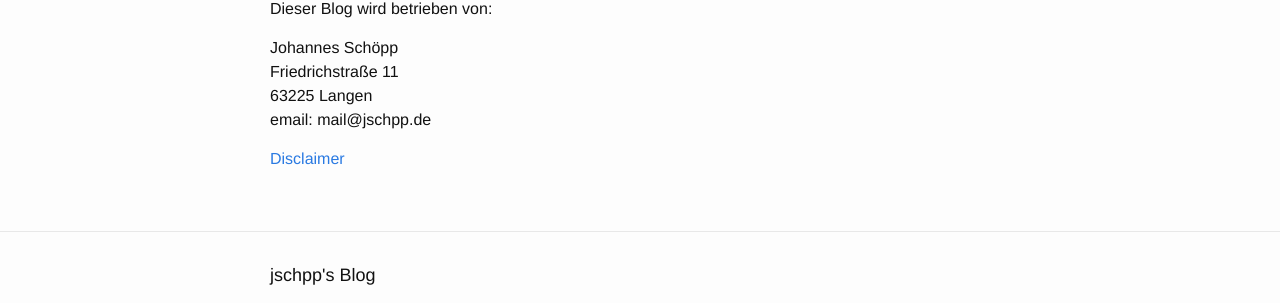
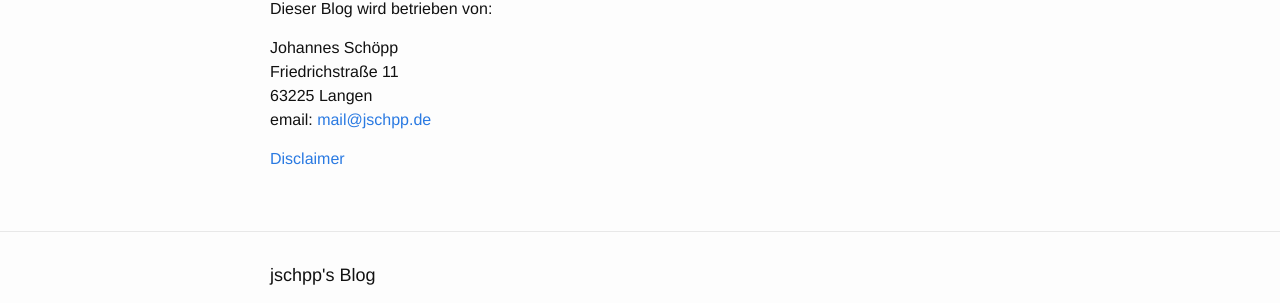
Before and after one commit to jschpp/jschpp.github.io, a Jekyll site: the page built from about.md, in a window 1280 px wide. Shown: the part 167-470 px from the top of the page. Built offline with Jekyll 4.4.1, drawn with Linux system fonts in a browser that asks for light colours.

Commit message:
Mail link hinzugefügt

```diff
--- a/about.md
+++ b/about.md
@@ -9,7 +9,7 @@ Dieser Blog wird betrieben von:
 Johannes Schöpp
 Friedrichstraße 11
 63225 Langen
-email: {{site.email}}
+email: <{{site.email}}>
 
 
 
```
